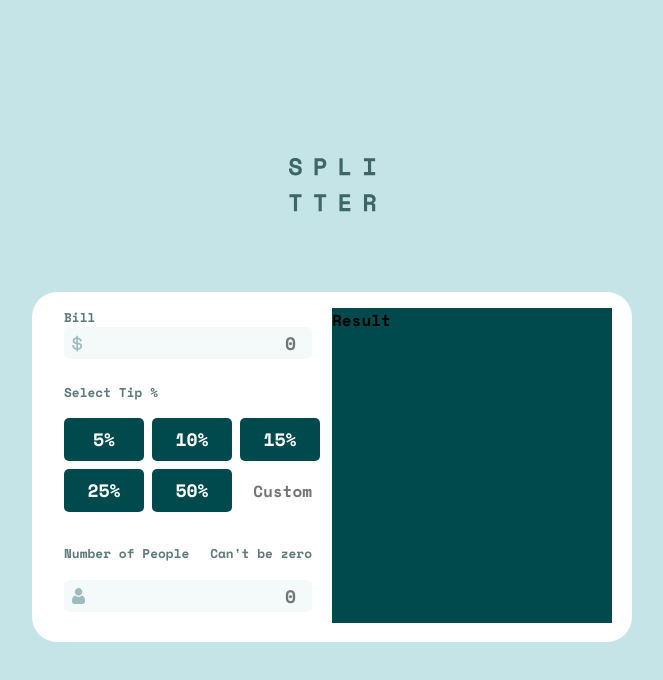
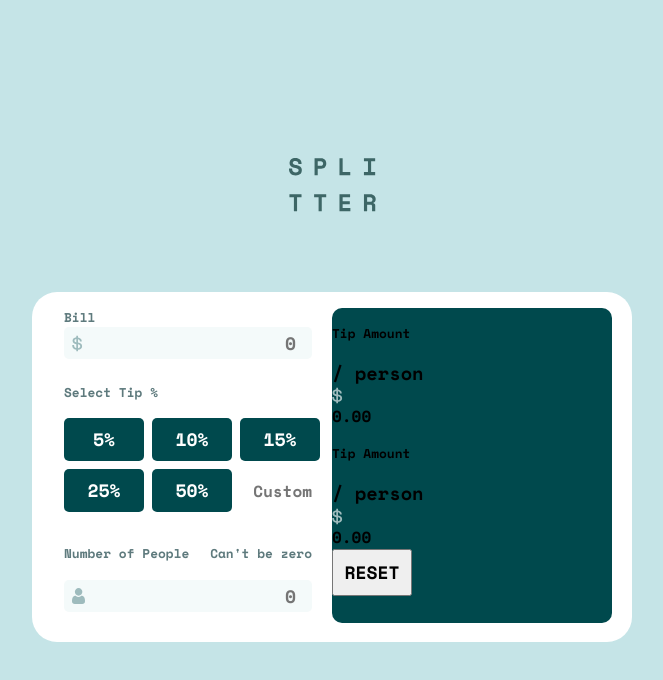
Before and after one commit to okutewonah/fm-tip-calculator, a React (Create React App) app: page / in a window 1280 px wide. Shown: the top 680 px of the page, without its empty margins (308-971 px from the left). Built offline with nearby package versions, Linux system fonts and the light colour scheme.

Commit message:
create result panel

```diff
--- a/src/App.css
+++ b/src/App.css
@@ -167,7 +167,11 @@ button {
   height: 315px;
   width: 280px;
   background-color: var(--very-dark-cyan);
+  border-radius: 10px;
+  display: flex;
+  flex-direction: column;
 }
+
 
 
 /* Chrome, Safari, Edge, Opera */
--- a/src/components/Result.js
+++ b/src/components/Result.js
@@ -1,8 +1,33 @@
 import React from 'react'
+import dollar_sign from '../assets/images/icon-dollar.svg'
 
 const Result = () => {
   return (
-    <div className='result-content'>Result</div>
+    <div className='result-content'>
+      {/* Tip Amoung */}
+      <div className='tip__amount'>
+        <div className='tip__text'>
+          <h2>Tip Amount</h2>
+          <h3>/ person</h3>
+        </div>
+        <div className='tip__figure'>
+          <img src={dollar_sign} alt='dollar sign' />
+          <p>0.00</p>
+        </div>
+      </div>
+      {/* Total */}
+      <div className='total'>
+        <div className='total__text'>
+          <h2>Tip Amount</h2>
+          <h3>/ person</h3>
+        </div>
+        <div className='total__figure'>
+          <img src={dollar_sign} alt='dollar sign' />
+          <p>0.00</p>
+        </div>
+      </div>
+      <button>RESET</button>
+    </div>
   )
 }
 
```
